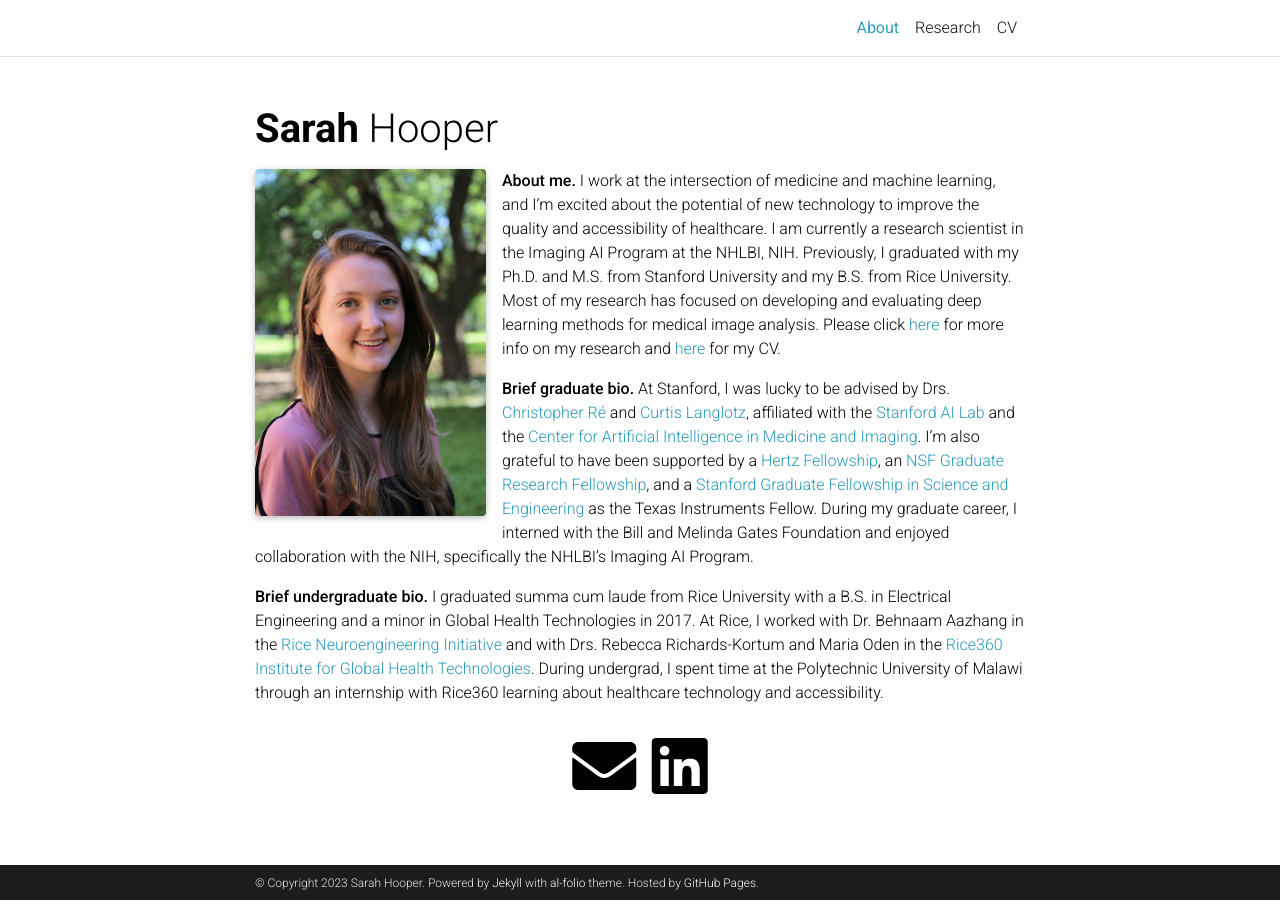
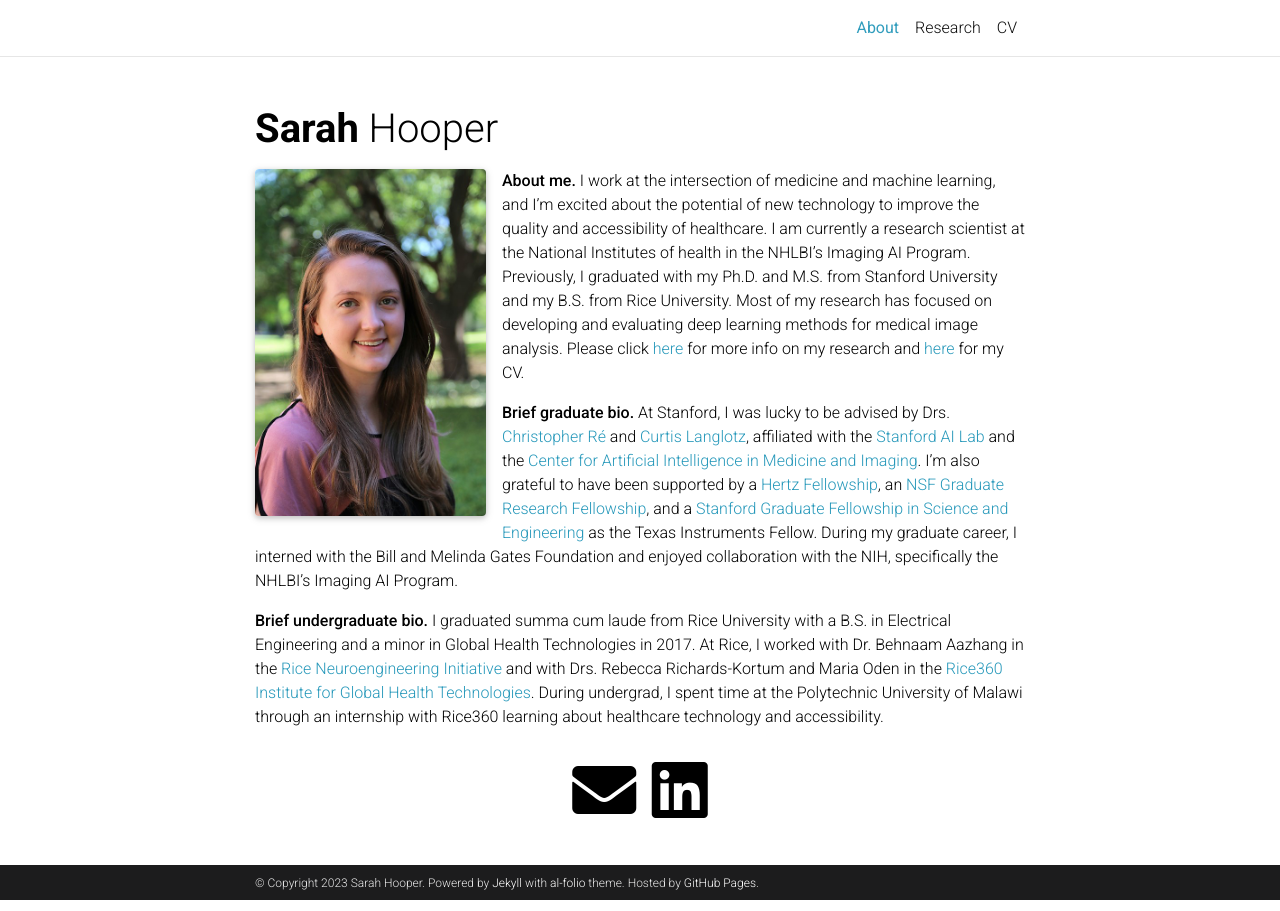
Before and after one commit to sarahmhooper/sarahmhooper.github.io, a Jekyll site: the page built from _pages/about.md, in a window 1280 px wide. Built offline with Jekyll 4.4.1, drawn with Linux system fonts in a browser that asks for light colours; full-size pictures stand in for the smaller copies a plugin makes; comment, search, counter and statistics services are not loaded; a style sheet for code colours, icons or effects is not loaded.

Commit message:
NHLBI wording

```diff
--- a/_pages/about.md
+++ b/_pages/about.md
@@ -18,7 +18,7 @@ social: true  # includes social icons at the bottom of the page
 ---
 
 
-**About me.** I work at the intersection of medicine and machine learning, and I’m excited about the potential of new technology to improve the quality and accessibility of healthcare. I am currently a research scientist in the Imaging AI Program at the NHLBI, NIH. Previously, I graduated with my Ph.D. and M.S. from Stanford University and my B.S. from Rice University. Most of my research has focused on developing and evaluating deep learning methods for medical image analysis. Please click [here](/research/) for more info on my research and [here](/cv/) for my CV.
+**About me.** I work at the intersection of medicine and machine learning, and I’m excited about the potential of new technology to improve the quality and accessibility of healthcare. I am currently a research scientist at the National Institutes of health in the NHLBI's Imaging AI Program. Previously, I graduated with my Ph.D. and M.S. from Stanford University and my B.S. from Rice University. Most of my research has focused on developing and evaluating deep learning methods for medical image analysis. Please click [here](/research/) for more info on my research and [here](/cv/) for my CV.
 
 **Brief graduate bio.** At Stanford, I was lucky to be advised by Drs. [Christopher Ré](https://cs.stanford.edu/~chrismre/) and [Curtis Langlotz](https://profiles.stanford.edu/curtis-langlotz), affiliated with the [Stanford AI Lab](https://ai.stanford.edu/) and the [Center for Artificial Intelligence in Medicine and Imaging](https://aimi.stanford.edu/). I'm also grateful to have been supported by a [Hertz Fellowship](https://www.hertzfoundation.org/the-fellowship/), an [NSF Graduate Research Fellowship](https://www.nsfgrfp.org/), and a [Stanford Graduate Fellowship in Science and Engineering](https://vpge.stanford.edu/fellowships-funding/sgf) as the Texas Instruments Fellow. During my graduate career, I interned with the Bill and Melinda Gates Foundation and enjoyed collaboration with the NIH, specifically the NHLBI’s Imaging AI Program.
 
```
